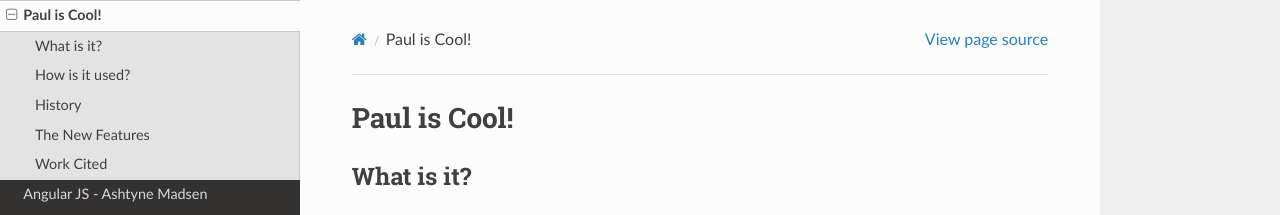
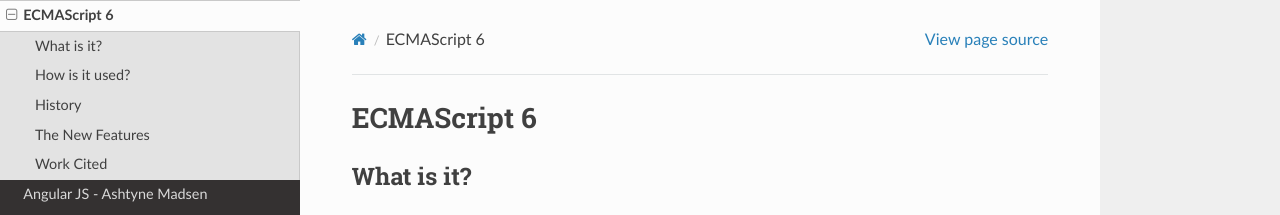
Before and after one commit to pvcraven/2017_web_security, a Sphinx documentation site: the page built from source/final/anthony/index.rst, in a window 1280 px wide and 900 px high. Shown: the top 215 px of the window. Built offline with Sphinx 7.4.7 and the Read the Docs theme 2.0.0, drawn with Linux system fonts in a browser that asks for light colours.

Commit message:
Fixed Title

```diff
--- a/source/final/anthony/index.rst
+++ b/source/final/anthony/index.rst
@@ -1,5 +1,5 @@
-Paul is Cool!
-=============
+ECMAScript 6
+============
 
 What is it?
 -----------
```
